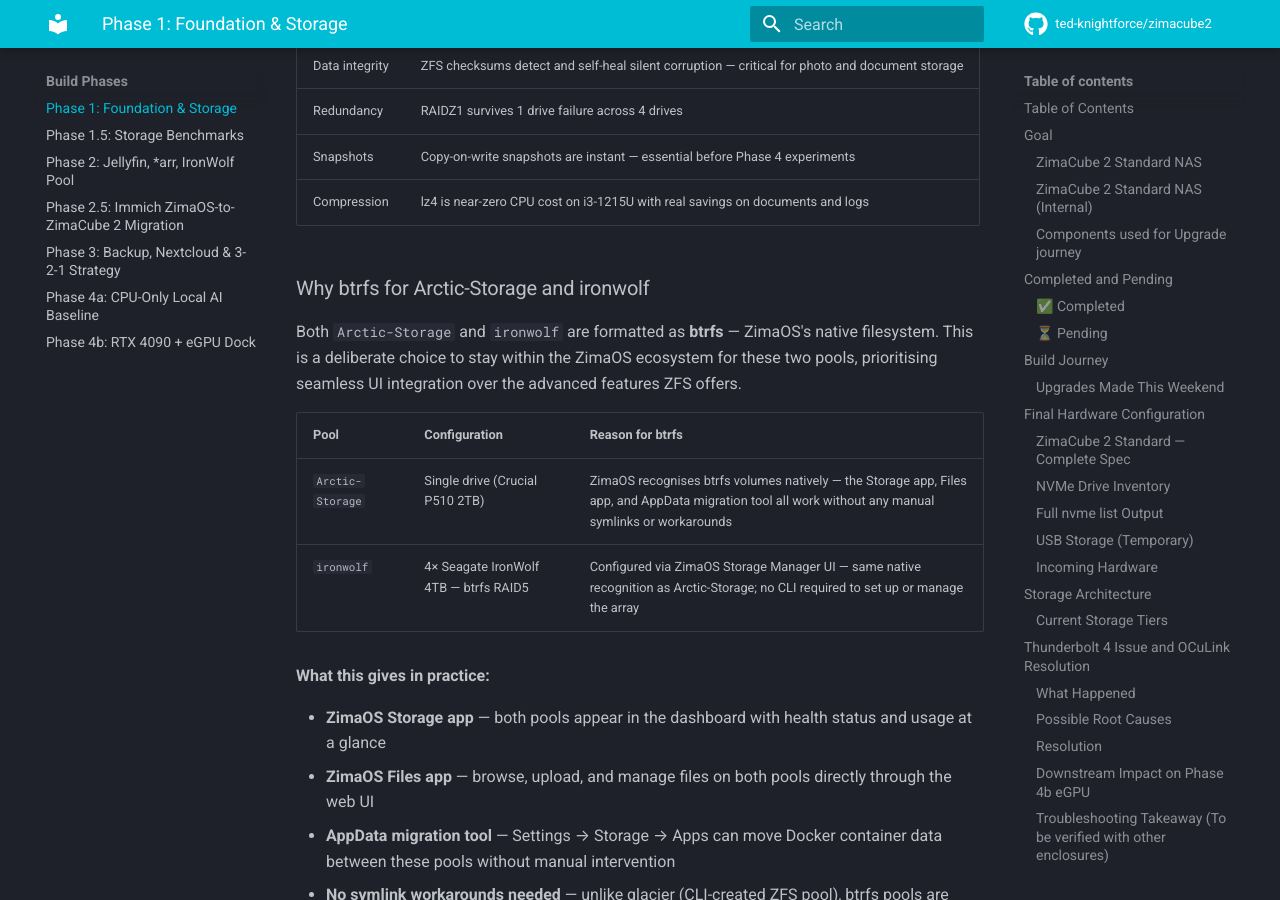
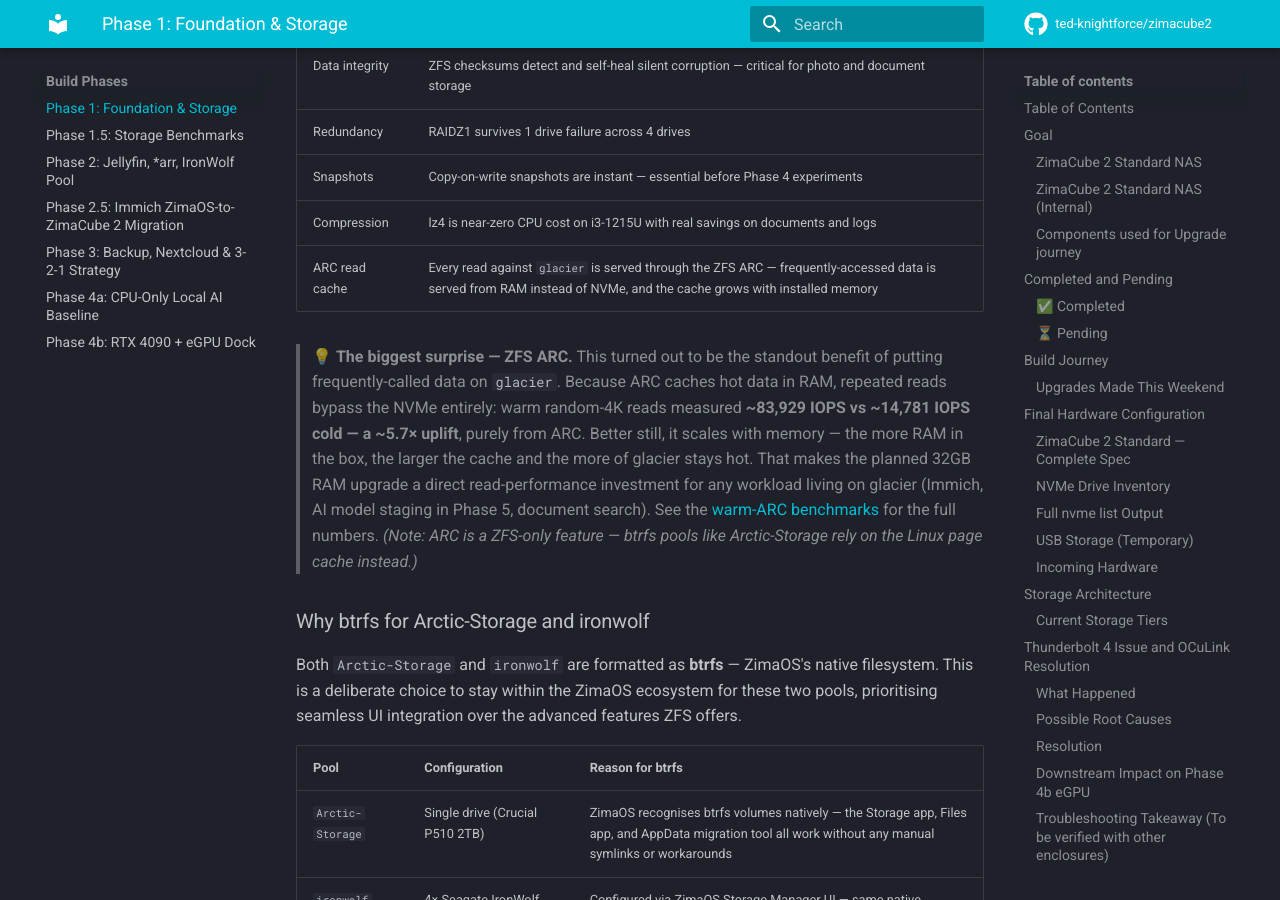
Before and after one commit to ted-knightforce/zimacube2, an MkDocs documentation site: the page built from docs/phases/01-foundation.md, in a window 1280 px wide and 900 px high, scrolled down 33985 px. Built offline with MkDocs 1.6.1 and Material for MkDocs 9.7.7, drawn with Linux system fonts in a browser that asks for light colours; comment, search, counter and statistics services are not loaded.

Commit message:
Highlight ZFS ARC benefit in Why ZFS RAIDZ1 section
Add an ARC read-cache row to the decision table and a callout
explaining the standout surprise: frequently-called glacier data is
served from RAM, with a ~5.7x warm-read uplift that scales with
installed memory.

```diff
--- a/docs/phases/01-foundation.md
+++ b/docs/phases/01-foundation.md
@@ -346,6 +346,9 @@
 | Redundancy | RAIDZ1 survives 1 drive failure across 4 drives |
 | Snapshots | Copy-on-write snapshots are instant — essential before Phase 4 experiments |
 | Compression | lz4 is near-zero CPU cost on i3-1215U with real savings on documents and logs |
+| ARC read cache | Every read against `glacier` is served through the ZFS ARC — frequently-accessed data is served from RAM instead of NVMe, and the cache grows with installed memory |
+
+> 💡 **The biggest surprise — ZFS ARC.** This turned out to be the standout benefit of putting frequently-called data on `glacier`. Because ARC caches hot data in RAM, repeated reads bypass the NVMe entirely: warm random-4K reads measured **~83,929 IOPS vs ~14,781 IOPS cold — a ~5.7× uplift**, purely from ARC. Better still, it scales with memory — the more RAM in the box, the larger the cache and the more of glacier stays hot. That makes the planned 32GB RAM upgrade a direct read-performance investment for any workload living on glacier (Immich, AI model staging in Phase 5, document search). See the [warm-ARC benchmarks](01.5-benchmarks.md) for the full numbers. *(Note: ARC is a ZFS-only feature — btrfs pools like Arctic-Storage rely on the Linux page cache instead.)*
 
 ### Why btrfs for Arctic-Storage and ironwolf
 
```
